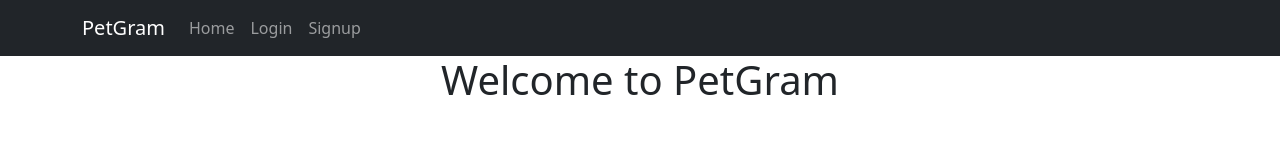
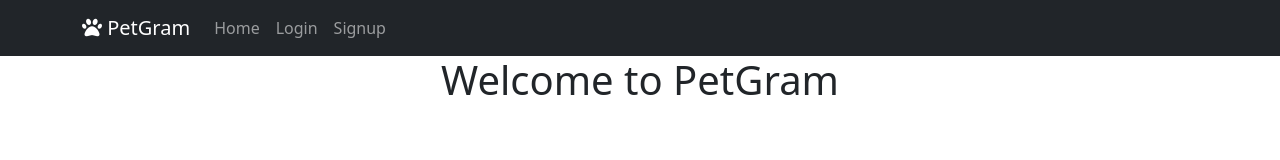
Before and after one commit to ThuyTTTN/petgram, a React (Create React App) app: page / in a window 1280 px wide. Shown: the top 160 px of the page. Built offline with nearby package versions, Linux system fonts and the light colour scheme.

Commit message:
added paw icon to the navbar section

```diff
--- a/package.json
+++ b/package.json
@@ -3,6 +3,9 @@
   "version": "0.1.0",
   "private": true,
   "dependencies": {
+    "@fortawesome/fontawesome-svg-core": "^6.2.0",
+    "@fortawesome/free-regular-svg-icons": "^6.2.0",
+    "@fortawesome/react-fontawesome": "^0.2.0",
     "@testing-library/jest-dom": "^5.16.5",
     "@testing-library/react": "^13.4.0",
     "@testing-library/user-event": "^13.5.0",
--- a/public/index.html
+++ b/public/index.html
@@ -40,4 +40,5 @@
       To create a production bundle, use `npm run build` or `yarn build`.
     -->
   </body>
+  <script src="https://kit.fontawesome.com/3e66e64489.js" crossorigin="anonymous"></script>
 </html>
--- a/src/components/AppNavbar.jsx
+++ b/src/components/AppNavbar.jsx
@@ -2,14 +2,14 @@ import React, { useState } from "react";
 import { Link } from "react-router-dom";
 import { Navbar, Nav, Container, Modal, Tab } from "react-bootstrap";
 
+const AppNavbar = () => {
 
 
-const AppNavbar = () => {
   return (
     <>
     <Navbar bg="dark" variant="dark">
         <Container>
-          <Navbar.Brand href="/">PetGram</Navbar.Brand>
+          <Navbar.Brand href="/"><i class="fa-solid fa-paw"></i>  PetGram</Navbar.Brand>
           <Nav className="me-auto">
             <Nav.Link href="/dashboard">Home</Nav.Link>
             <Nav.Link href="/login">Login</Nav.Link>
```
Also changed, not shown: 1 other file (tests, documents, lock files or other folders).
